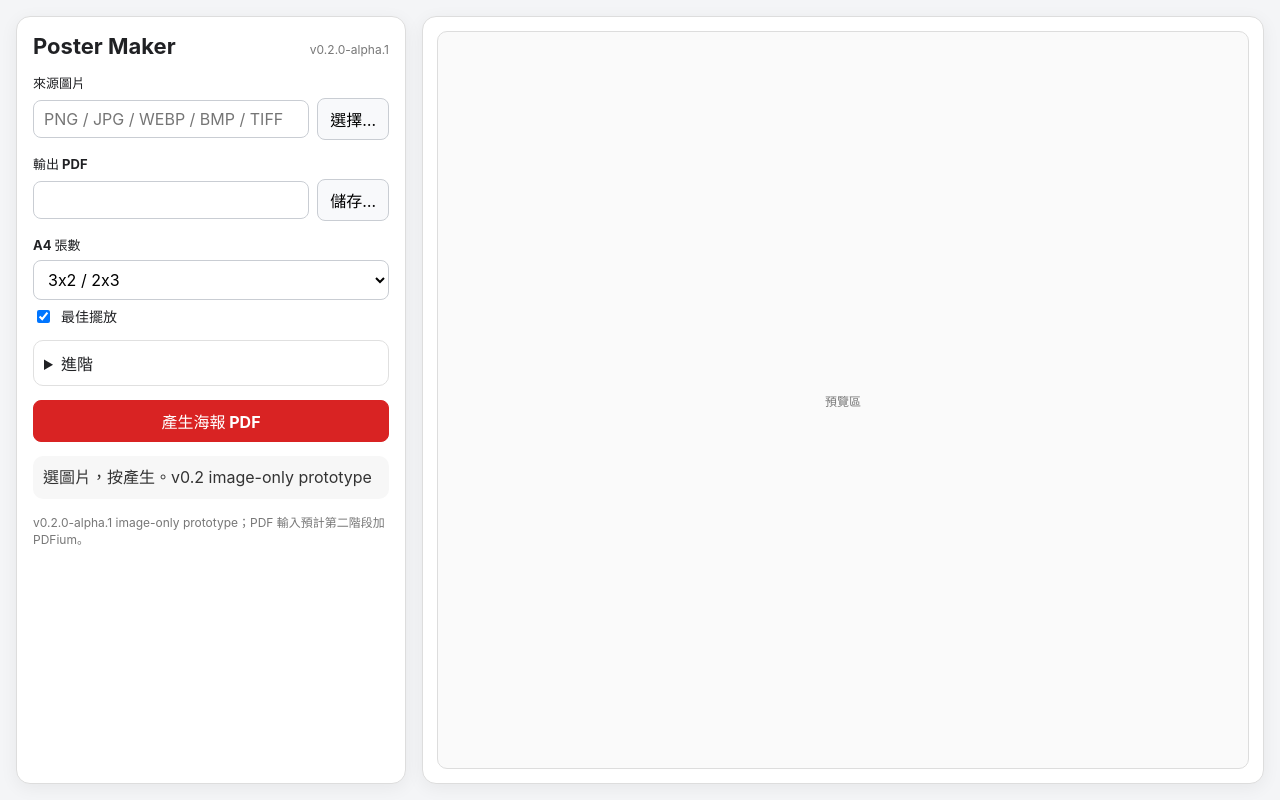
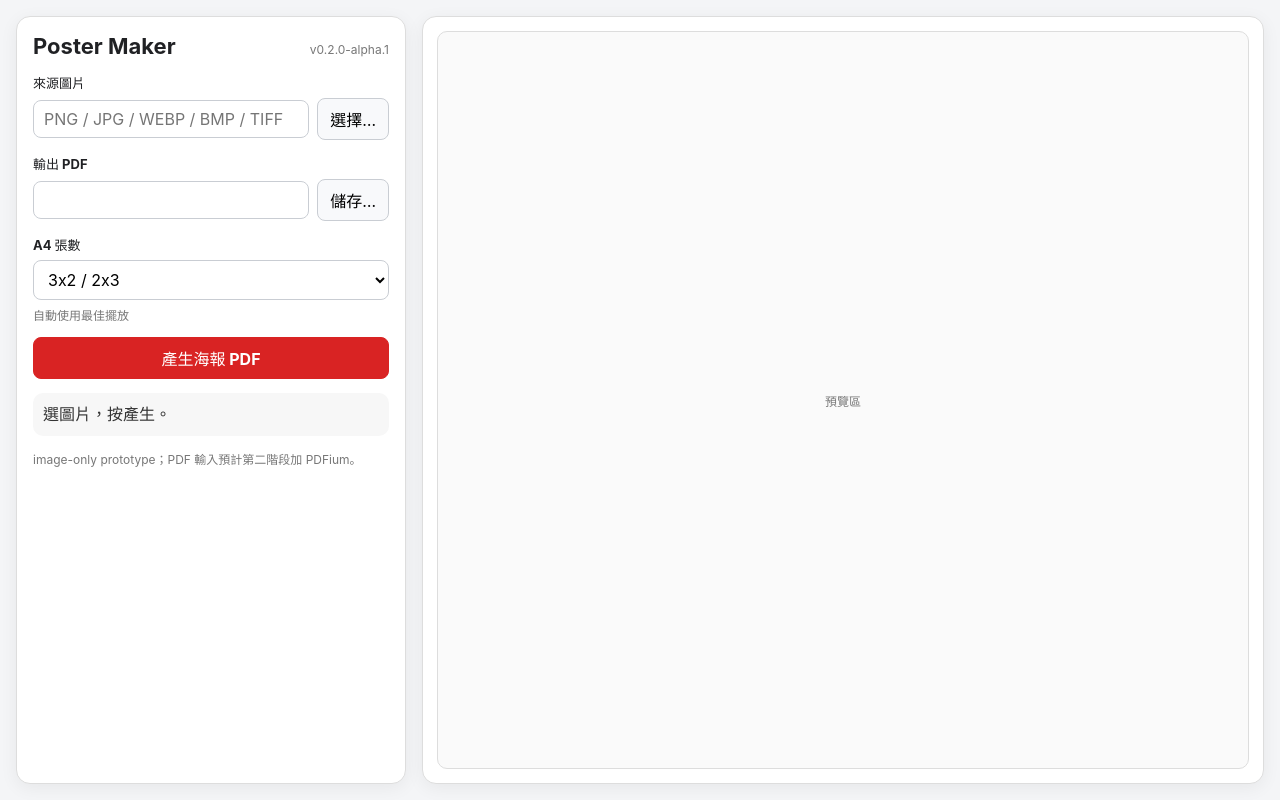
Before and after one commit to mics8128/poster-maker, a Svelte app: page / in a window 1280 px wide. Built offline with nearby package versions, Linux system fonts and the light colour scheme.

Commit message:
Simplify options and always use best layout

```diff
--- a/src/App.svelte
+++ b/src/App.svelte
@@ -3,15 +3,13 @@
   import { open, save } from '@tauri-apps/plugin-dialog';
 
   const version = '0.2.0-alpha.1';
+  const ptPerMm = 72 / 25.4;
 
   type PosterOptions = {
     cols: number;
     rows: number;
     overlapMm: number;
     marginMm: number;
-    imageDpi: number;
-    landscape: boolean;
-    autoLayout: boolean;
     drawOuterMarks: boolean;
     drawCutGuides: boolean;
   };
@@ -22,17 +20,12 @@
     landscape: boolean;
     pageWidthPt: number;
     pageHeightPt: number;
-    baseTileWidthPt: number;
-    baseTileHeightPt: number;
-    canvasWidthPt: number;
-    canvasHeightPt: number;
     imageWidthPt: number;
     imageHeightPt: number;
     imageWidthCm: number;
     imageHeightCm: number;
     paperWidthCm: number;
     paperHeightCm: number;
-    score: number;
   };
 
   let inputPath = '';
@@ -42,23 +35,15 @@
   let rows = 2;
   let overlapMm = 5;
   let marginMm = 3;
-  let imageDpi = 200;
-  let landscape = false;
-  let autoLayout = true;
-  let drawOuterMarks = true;
-  let drawCutGuides = true;
   let preview: PreviewInfo | null = null;
-  let status = '選圖片，按產生。v0.2 image-only prototype';
+  let status = '選圖片，按產生。';
   let busy = false;
-  let advancedOpen = false;
 
-  $: options = { cols, rows, overlapMm, marginMm, imageDpi, landscape, autoLayout, drawOuterMarks, drawCutGuides } satisfies PosterOptions;
+  $: options = { cols, rows, overlapMm, marginMm, drawOuterMarks: true, drawCutGuides: true } satisfies PosterOptions;
   $: if (inputPath) refreshPreview(options, inputPath);
 
   function gridChanged() {
-    if (grid === 'Custom') return;
-    const first = grid.split('/')[0].trim();
-    const [c, r] = first.split('x').map(Number);
+    const [c, r] = grid.split('/')[0].trim().split('x').map(Number);
     cols = c;
     rows = r;
   }
@@ -135,28 +120,13 @@
         <option>3x3</option>
         <option>4x3 / 3x4</option>
         <option>4x4</option>
-        <option>Custom</option>
       </select>
-      <label class="check"><input type="checkbox" bind:checked={autoLayout} />最佳擺放</label>
+      <div class="muted">自動使用最佳擺放</div>
     </div>
-
-    <details class="advanced" bind:open={advancedOpen}>
-      <summary>進階</summary>
-      <div class="grid2">
-        <label>欄<input type="number" min="1" bind:value={cols} /></label>
-        <label>列<input type="number" min="1" bind:value={rows} /></label>
-        <label>重疊 mm<input type="number" min="0" bind:value={overlapMm} /></label>
-        <label>邊界 mm<input type="number" min="0" bind:value={marginMm} /></label>
-        <label>DPI<input type="number" min="72" bind:value={imageDpi} /></label>
-      </div>
-      <label class="check"><input type="checkbox" bind:checked={landscape} />強制 A4 橫向（關閉最佳擺放時）</label>
-      <label class="check"><input type="checkbox" bind:checked={drawOuterMarks} />淡黑外框裁切輔助</label>
-      <label class="check"><input type="checkbox" bind:checked={drawCutGuides} />紅色裁切線與 X 框</label>
-    </details>
 
     <button class="primary" disabled={busy} on:click={generate}>產生海報 PDF</button>
     <div class="status">{status}</div>
-    <div class="muted">v{version} image-only prototype；PDF 輸入預計第二階段加 PDFium。</div>
+    <div class="muted">image-only prototype；PDF 輸入預計第二階段加 PDFium。</div>
   </aside>
 
   <main class="panel preview-panel">
@@ -168,7 +138,7 @@
           {#each Array(preview.cols) as _, c}
             {#each Array(preview.rows) as _, r}
               <rect x={c * preview.pageWidthPt} y={r * preview.pageHeightPt} width={preview.pageWidthPt} height={preview.pageHeightPt} fill="none" stroke="#111" stroke-width="1" />
-              <rect x={c * preview.pageWidthPt + marginMm * 72 / 25.4} y={r * preview.pageHeightPt + marginMm * 72 / 25.4} width={preview.pageWidthPt - marginMm * 2 * 72 / 25.4} height={preview.pageHeightPt - marginMm * 2 * 72 / 25.4} fill="none" stroke="#999" stroke-dasharray="4 4" stroke-width="1" />
+              <rect x={c * preview.pageWidthPt + marginMm * ptPerMm} y={r * preview.pageHeightPt + marginMm * ptPerMm} width={preview.pageWidthPt - marginMm * 2 * ptPerMm} height={preview.pageHeightPt - marginMm * 2 * ptPerMm} fill="none" stroke="#999" stroke-dasharray="4 4" stroke-width="1" />
             {/each}
           {/each}
           {#each Array(preview.cols - 1) as _, c}
```
Also changed, not shown: 1 other file (tests, documents, lock files or other folders).
